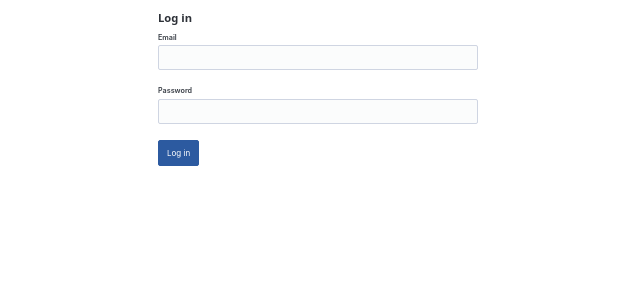
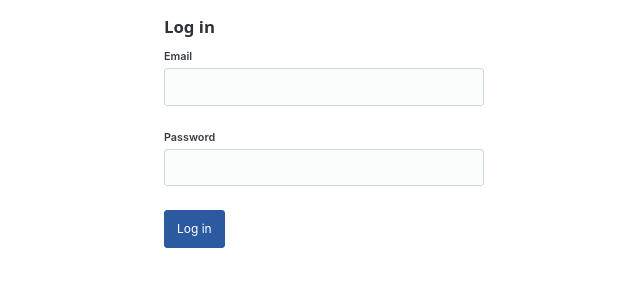
Before and after one commit to sevasek/agent-crm, a FastAPI app: page /auth/login in a window 1280 px wide. Shown: the top 300 px of the page, without its empty margins (44-684 px from the left). Run offline with FastAPI, Linux system fonts and the light colour scheme.

Commit message:
Bump --pico-font-size from 50% to 75% (halfway back to default)
PR #132 halved all app-wide font sizes; feedback was that 50% reads too
small. 75% is the midpoint between that and Pico's 100% default.

Co-Authored-By: Claude Sonnet 5 <noreply@anthropic.com>

```diff
--- a/app/static/style.css
+++ b/app/static/style.css
@@ -1,9 +1,11 @@
 :root {
-    /* Halves every rem-based size app-wide (Pico sets the root font-size from
+    /* Scales every rem-based size app-wide (Pico sets the root font-size from
        this token, including its own min-width breakpoints up to 131.25%;
        this file loads after pico.min.css so a plain, non-media-queried value
-       here beats all of Pico's breakpoints at every viewport width). */
-    --pico-font-size: 50%;
+       here beats all of Pico's breakpoints at every viewport width). Was
+       halved to 50% in #132; 75% is the halfway point back to Pico's 100%
+       default, per follow-up feedback that 50% read as too small. */
+    --pico-font-size: 75%;
     --border: #ddd;
     --muted: #666;
     --bg-alt: #f7f7f7;
```
